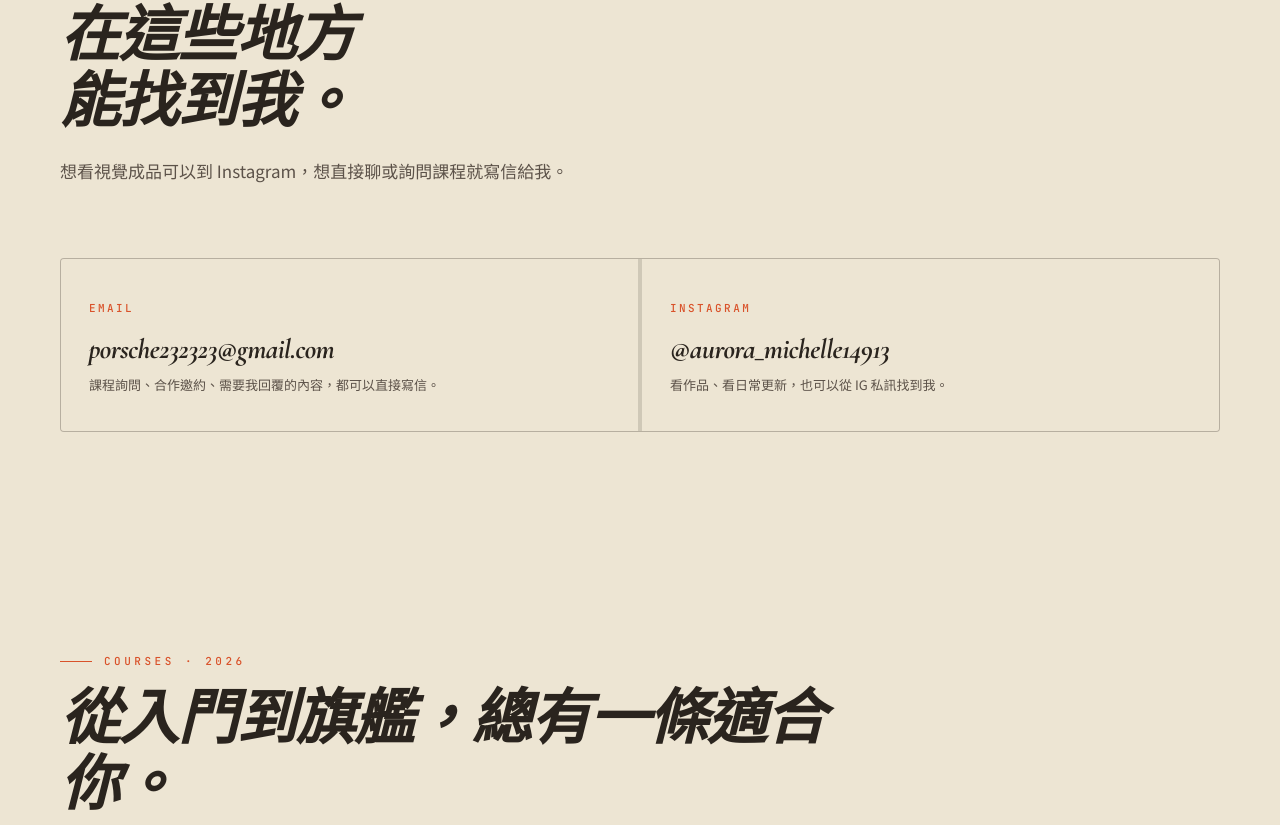
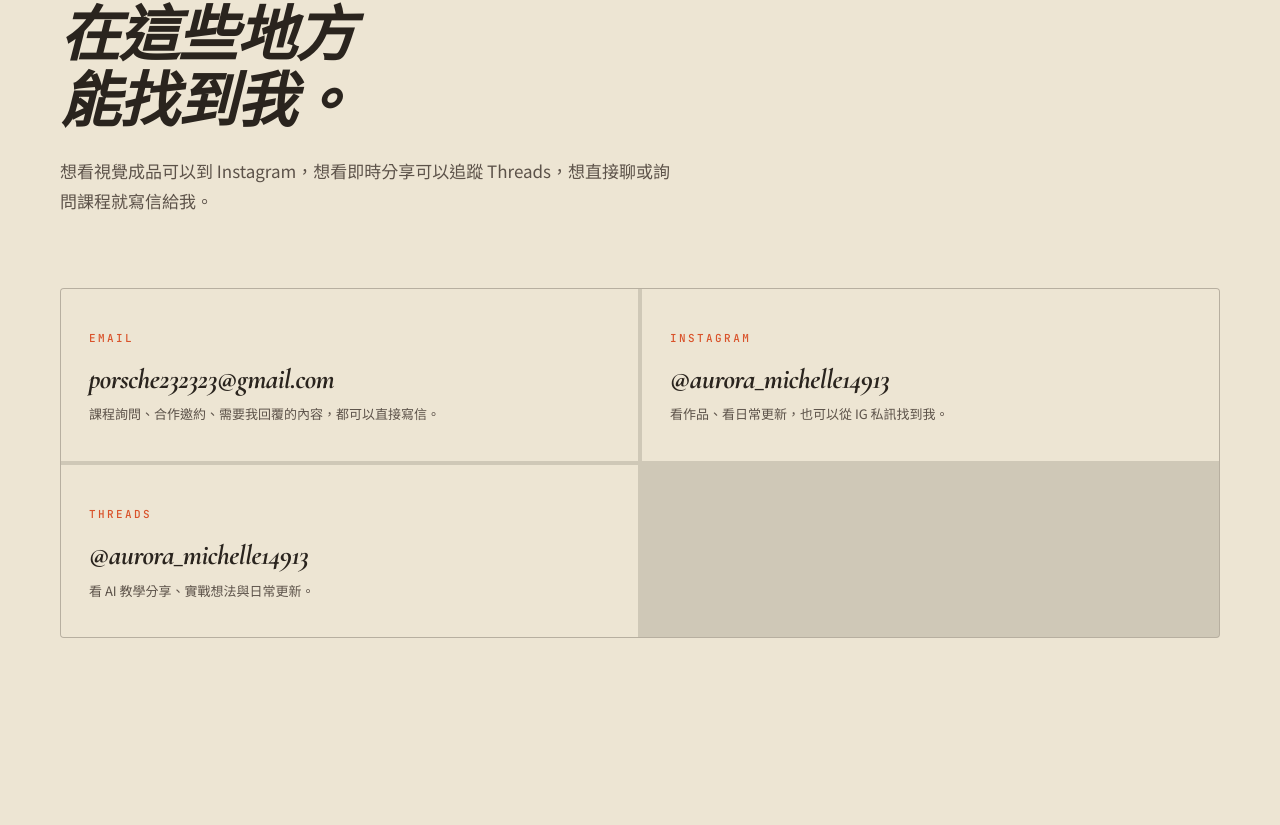
Before and after one commit to aimo14913/aimo14913.github.io, a plain HTML site: page index.html in a window 1280 px wide. Shown: the part 4855-5680 px from the top of the page. Drawn offline with nearby package versions, Linux system fonts and the light colour scheme.

Commit message:
加入 Threads 與 60 天 Codex 陪跑營連結

```diff
--- a/index.html
+++ b/index.html
@@ -49,7 +49,8 @@
         "knowsAbout": ["AI 短劇", "AI 工作流", "個人 IP", "提示詞工程", "Seedance", "GPT Image 2", "Claude Code", "內容系統", "知識付費"],
         "sameAs": [
           "https://vocus.cc/salon/michelleaimo",
-          "https://instagram.com/aurora_michelle14913"
+          "https://instagram.com/aurora_michelle14913",
+          "https://www.threads.com/@aurora_michelle14913"
         ]
       },
       {
@@ -1451,7 +1452,7 @@
         <span class="it">能找到我。</span>
       </h2>
       <p class="section-lead reveal">
-        想看視覺成品可以到 Instagram，想直接聊或詢問課程就寫信給我。
+        想看視覺成品可以到 Instagram，想看即時分享可以追蹤 Threads，想直接聊或詢問課程就寫信給我。
       </p>
 
       <div class="socials">
@@ -1464,6 +1465,11 @@
           <div class="platform">Instagram</div>
           <div class="handle">@aurora_michelle14913</div>
           <p>看作品、看日常更新，也可以從 IG 私訊找到我。</p>
+        </a>
+        <a href="https://www.threads.com/@aurora_michelle14913" target="_blank" rel="noopener" class="social reveal">
+          <div class="platform">Threads</div>
+          <div class="handle">@aurora_michelle14913</div>
+          <p>看 AI 教學分享、實戰想法與日常更新。</p>
         </a>
       </div>
     </div>
@@ -1807,6 +1813,7 @@
         <div class="links">
           <a href="https://vocus.cc/salon/michelleaimo">Vocus</a>
           <a href="https://instagram.com/aurora_michelle14913">Instagram</a>
+          <a href="https://www.threads.com/@aurora_michelle14913">Threads</a>
           <a href="mailto:porsche232323@gmail.com">Email</a>
           <a href="#course">課程</a>
           <a href="#terms">影像使用規範</a>
@@ -1844,6 +1851,13 @@
         <span class="ico">📷</span>
         <span>
           <span class="label">INSTAGRAM</span>
+          <span class="sub">@aurora_michelle14913</span>
+        </span>
+      </a>
+      <a href="https://www.threads.com/@aurora_michelle14913" target="_blank" rel="noopener" class="contact-fab-item" role="menuitem">
+        <span class="ico">🧵</span>
+        <span>
+          <span class="label">THREADS</span>
           <span class="sub">@aurora_michelle14913</span>
         </span>
       </a>
```
Also changed, not shown: aimo-ai-knowledge-base.html (+1 -0 lines), brand-preview.html (+2 -1 lines), llms-full.txt, llms.txt.
